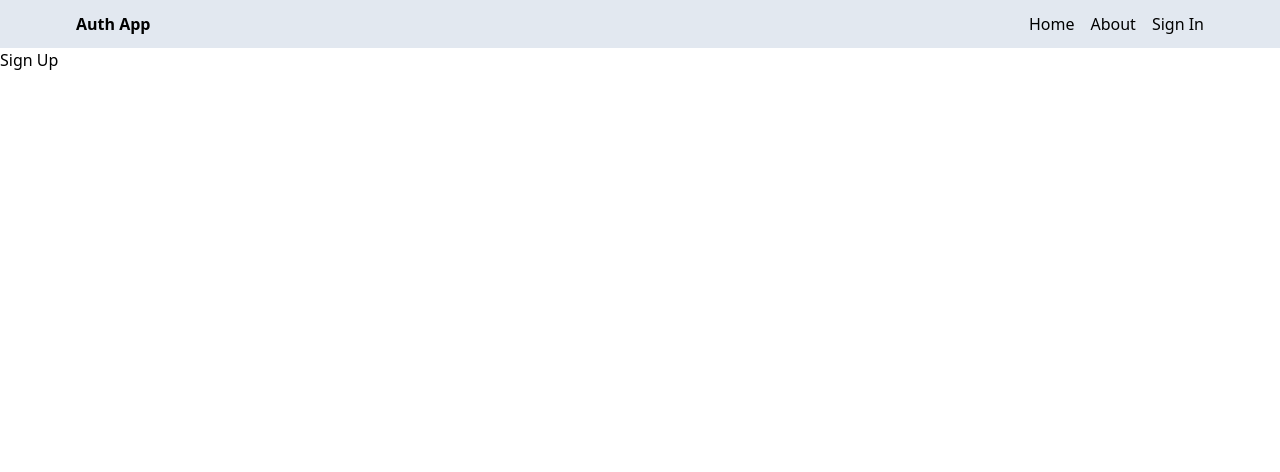
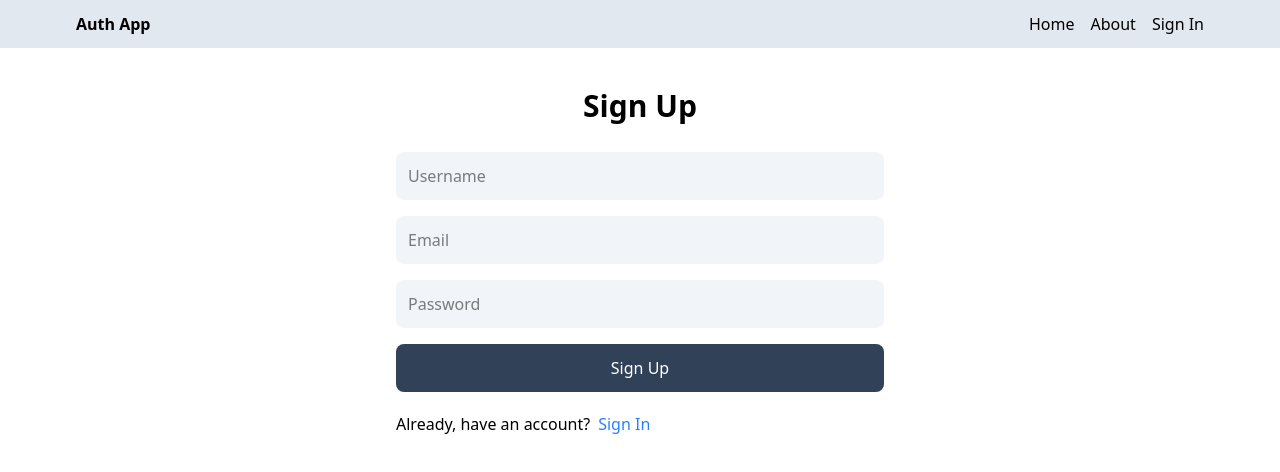
Before and after one commit to Aarush700/mern-auth, a React (Vite) app in the folder client/: page /sign-up in a window 1280 px wide. Shown: the top 472 px of the page. Built offline with nearby package versions, Linux system fonts and the light colour scheme.

Commit message:
Complete sign-up page UI

```diff
--- a/client/src/pages/SignUp.jsx
+++ b/client/src/pages/SignUp.jsx
@@ -1,9 +1,21 @@
-import React from 'react'
+import { Link } from 'react-router-dom';
 
 function SignUp() {
     return (
-        <div>
-            Sign Up
+        <div className='p-3 max-w-lg mx-auto'>
+            <h1 className='text-3xl text-center font-semibold my-7'>Sign Up</h1>
+            <form className='flex flex-col gap-4'>
+                <input type="text" placeholder='Username' id='username' className='bg-slate-100 p-3 rounded-lg' />
+                <input type="text" placeholder='Email' id='email' className='bg-slate-100 p-3 rounded-lg' />
+                <input type="text" placeholder='Password' id='password' className='bg-slate-100 p-3 rounded-lg' />
+                <button className="bg-slate-700 text-white p-3 rounded-lg hover:opacity-95 disabled:opacity-80 cursor-pointer">Sign Up</button>
+            </form>
+            <div className='flex gap-2 mt-5'>
+                <p>Already, have an account?</p>
+                <Link to='/sign-in'>
+                    <span className='text-blue-500'>Sign In</span>
+                </Link>
+            </div>
         </div>
     )
 }
```
